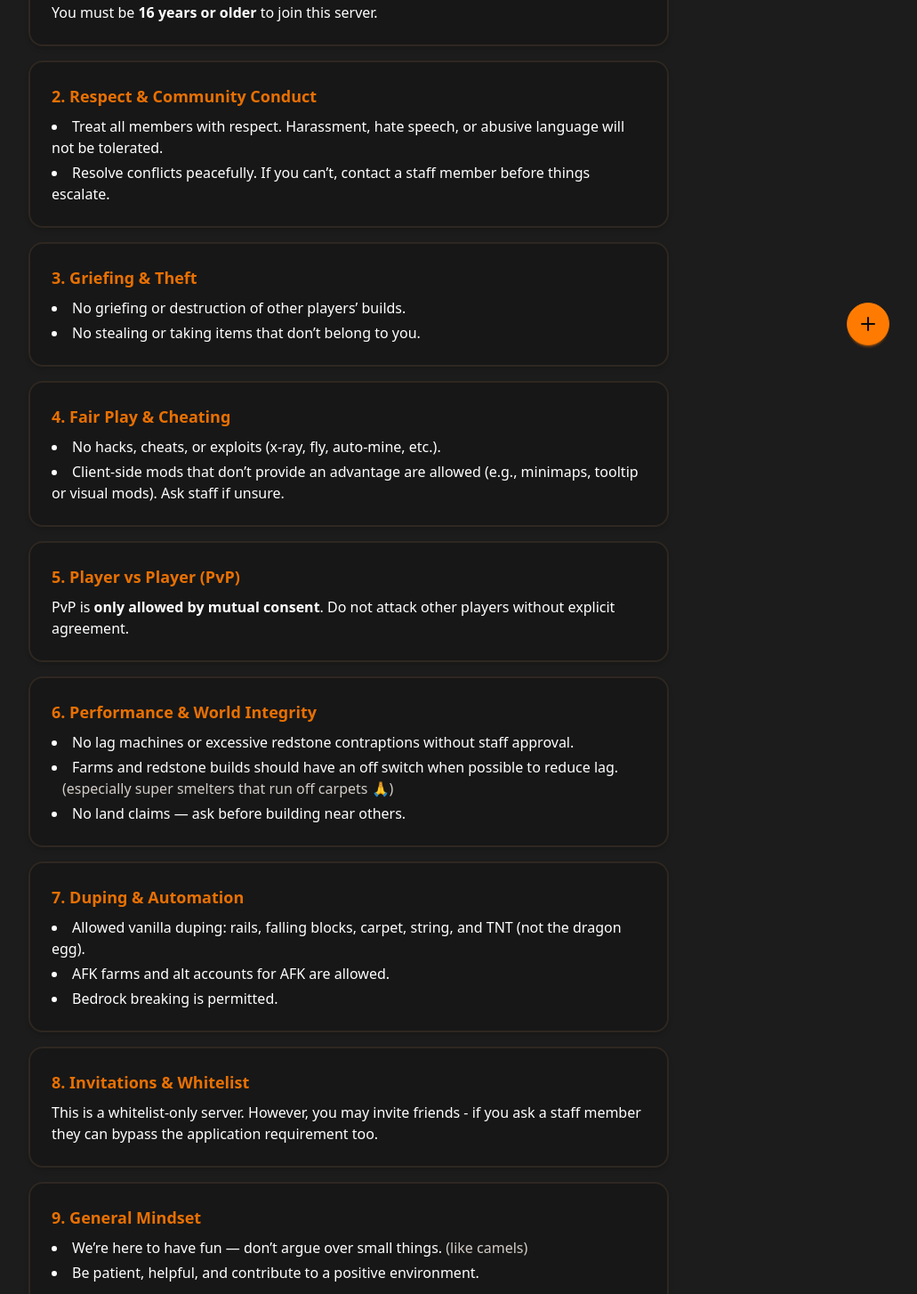
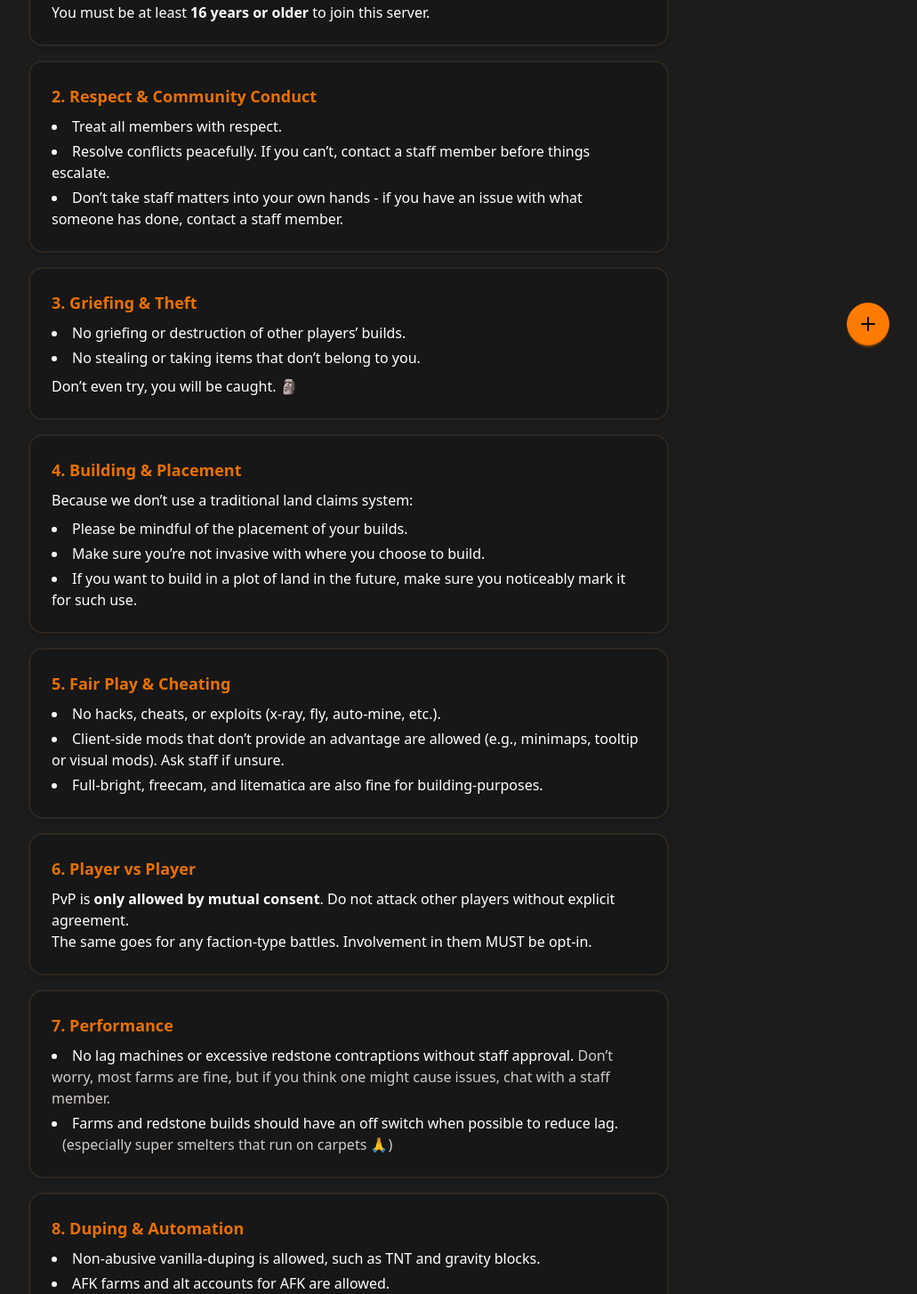
Before and after one commit to Grimwald-SMP/GrimwaldSite, a Next.js app: page /rules in a window 1280 px wide. Shown: the part 380-1834 px from the top of the page at 89% size, without its empty margins (248-1279 px from the left). Built offline with nearby package versions, Linux system fonts and the light colour scheme.

Commit message:
feat: update rules

```diff
--- a/src/app/rules/page.tsx
+++ b/src/app/rules/page.tsx
@@ -10,16 +10,17 @@ export default function page() {
             <div className="space-y-4">
                 <div className="card bg-base-200 shadow-md p-6 border-neutral-200 border-2">
                     <h2 className="text-lg font-semibold mb-2 text-primary/90">1. Age Requirement</h2>
-                    <p>You must be <strong>16 years or older</strong> to join this server.</p>
+                    <p>You must be at least <strong>16 years or older</strong> to join this server.</p>
                 </div>
 
                 <div className="card bg-base-200 shadow-md p-6 border-neutral-200 border-2">
                     <h2 className="text-lg font-semibold mb-2 text-primary/90">2. Respect & Community Conduct</h2>
                     <ul className="list-disc list-inside space-y-1">
-                        <li>Treat all members with respect. Harassment, hate speech, or abusive language will not be
-                            tolerated.
+                        <li>Treat all members with respect.</li>
+                        <li>Resolve conflicts peacefully. If you can’t, contact a staff member before things escalate.
                         </li>
-                        <li>Resolve conflicts peacefully. If you can’t, contact a staff member before things escalate.
+                        <li>Don’t take staff matters into your own hands - if you have an issue with what someone has
+                            done, contact a staff member.
                         </li>
                     </ul>
                 </div>
@@ -30,66 +31,83 @@ export default function page() {
                         <li>No griefing or destruction of other players’ builds.</li>
                         <li>No stealing or taking items that don’t belong to you.</li>
                     </ul>
+                    <p className="pt-2">Don’t even try, you will be caught. 🗿</p>
                 </div>
 
                 <div className="card bg-base-200 shadow-md p-6 border-neutral-200 border-2">
-                    <h2 className="text-lg font-semibold mb-2 text-primary/90">4. Fair Play & Cheating</h2>
+                    <h2 className="text-lg font-semibold mb-2 text-primary/90">4. Building & Placement</h2>
+                    <p>Because we don’t use a traditional land claims system:</p>
+                    <ul className="list-disc list-inside space-y-1 pt-2">
+                        <li>Please be mindful of the placement of your builds.</li>
+                        <li>Make sure you’re not invasive with where you choose to build.</li>
+                        <li>If you want to build in a plot of land in the future, make sure you noticeably mark it for
+                            such use.
+                        </li>
+                    </ul>
+                </div>
+
+                <div className="card bg-base-200 shadow-md p-6 border-neutral-200 border-2">
+                    <h2 className="text-lg font-semibold mb-2 text-primary/90">5. Fair Play & Cheating</h2>
                     <ul className="list-disc list-inside space-y-1">
                         <li>No hacks, cheats, or exploits (x-ray, fly, auto-mine, etc.).</li>
                         <li>Client-side mods that don’t provide an advantage are allowed (e.g., minimaps, tooltip or
                             visual mods). Ask staff if unsure.
                         </li>
+                        <li>Full-bright, freecam, and litematica are also fine for building-purposes.</li>
                     </ul>
                 </div>
 
                 <div className="card bg-base-200 shadow-md p-6 border-neutral-200 border-2">
-                    <h2 className="text-lg font-semibold mb-2 text-primary/90">5. Player vs Player (PvP)</h2>
+                    <h2 className="text-lg font-semibold mb-2 text-primary/90">6. Player vs Player</h2>
                     <p>PvP is <strong>only allowed by mutual consent</strong>. Do not attack other players without
                         explicit agreement.</p>
+                    <p>The same goes for any faction-type battles. Involvement in them MUST be opt-in.</p>
                 </div>
 
                 <div className="card bg-base-200 shadow-md p-6 border-neutral-200 border-2">
-                    <h2 className="text-lg font-semibold mb-2 text-primary/90">6. Performance & World Integrity</h2>
+                    <h2 className="text-lg font-semibold mb-2 text-primary/90">7. Performance</h2>
                     <ul className="list-disc list-inside space-y-1">
-                        <li>No lag machines or excessive redstone contraptions without staff approval.</li>
+                        <li>No lag machines or excessive redstone contraptions without staff approval. <span
+                            className="text-neutral-content">Don’t worry, most farms are fine, but if you think one might cause issues, chat with a staff member.</span>
+                        </li>
                         <li>Farms and redstone builds should have an off switch when possible to reduce lag. <br/><span
                             className="text-neutral-content ml-3">(especially
-                            super smelters that run off carpets 🙏)</span></li>
-                        <li>No land claims — ask before building near others.</li>
+                            super smelters that run on carpets 🙏)</span></li>
                     </ul>
                 </div>
 
                 <div className="card bg-base-200 shadow-md p-6 border-neutral-200 border-2">
-                    <h2 className="text-lg font-semibold mb-2 text-primary/90">7. Duping & Automation</h2>
+                    <h2 className="text-lg font-semibold mb-2 text-primary/90">8. Duping & Automation</h2>
                     <ul className="list-disc list-inside space-y-1">
-                        <li>Allowed vanilla duping: rails, falling blocks, carpet, string, and TNT (not the dragon
-                            egg).
+                        <li>Non-abusive vanilla-duping is allowed, such as TNT and gravity blocks.
                         </li>
                         <li>AFK farms and alt accounts for AFK are allowed.</li>
-                        <li>Bedrock breaking is permitted.</li>
+                        <li>Bedrock breaking is allowed.</li>
                     </ul>
                 </div>
 
                 <div className="card bg-base-200 shadow-md p-6 border-neutral-200 border-2">
-                    <h2 className="text-lg font-semibold mb-2 text-primary/90">8. Invitations & Whitelist</h2>
+                    <h2 className="text-lg font-semibold mb-2 text-primary/90">9. Invitations & Whitelist</h2>
                     <p>
-                        This is a whitelist-only server. However, you may invite friends - if you ask a staff member they can
-                        bypass the application requirement too.
+                        This is a whitelist-only server. However, you may invite friends <span
+                        className="text-neutral-content">(if you ask a staff member beforehand they can
+                        bypass the application requirement too)</span>
                     </p>
                 </div>
 
                 <div className="card bg-base-200 shadow-md p-6 border-neutral-200 border-2">
-                    <h2 className="text-lg font-semibold mb-2 text-primary/90">9. General Mindset</h2>
+                    <h2 className="text-lg font-semibold mb-2 text-primary/90">Final Points</h2>
                     <ul className="list-disc list-inside space-y-1">
-                        <li>We’re here to have fun — don’t argue over small things. <span
+                        <li>We’re here to have fun - don’t argue over small things. <span
                             className="text-neutral-content">(like camels)</span></li>
                         <li>Be patient, helpful, and contribute to a positive environment.</li>
+                        <li>Don’t take major matters into your own hands - please let a staff member handle it.</li>
                     </ul>
                 </div>
             </div>
 
             <p className="text-center text-base-content/80 mt-12">
-                <code>Last updated: October 2025</code>
+                <code>Last updated: December 2025</code>
             </p>
         </section>
     );
```
